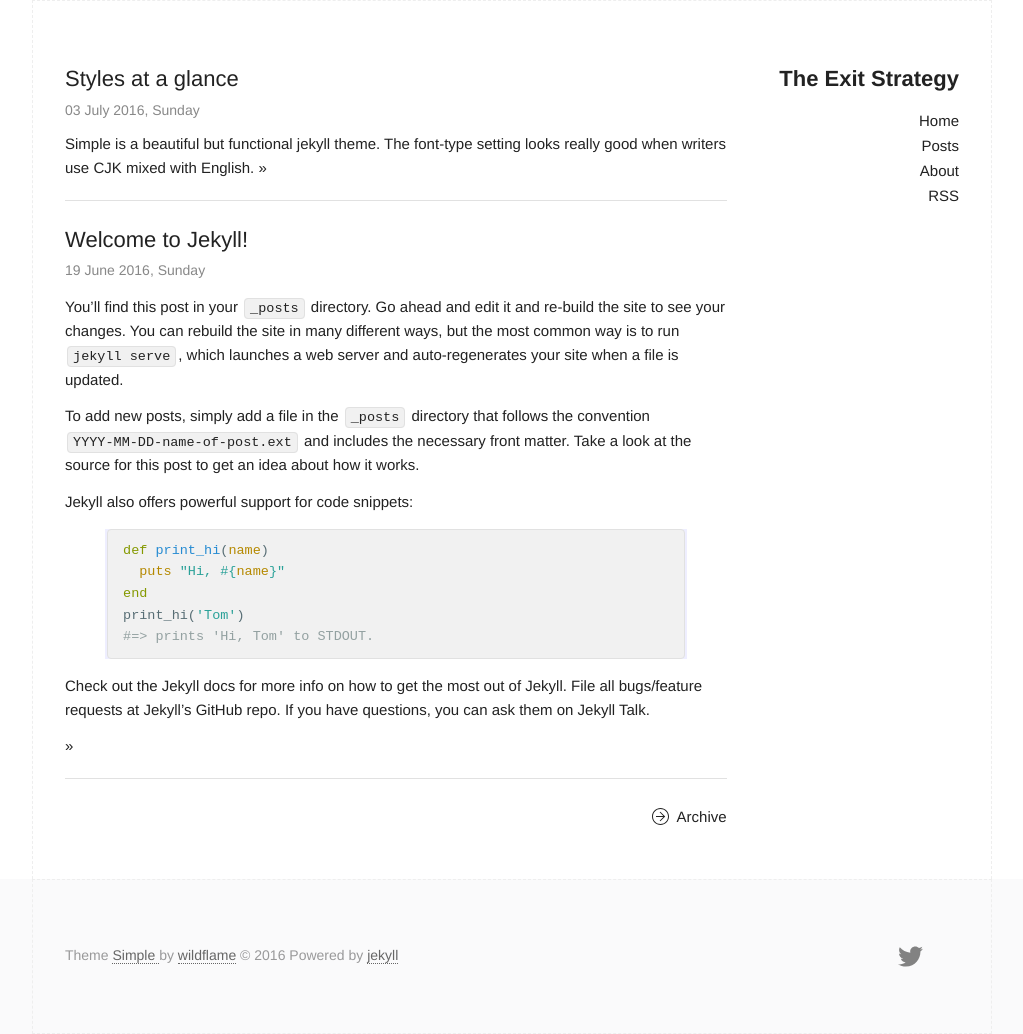
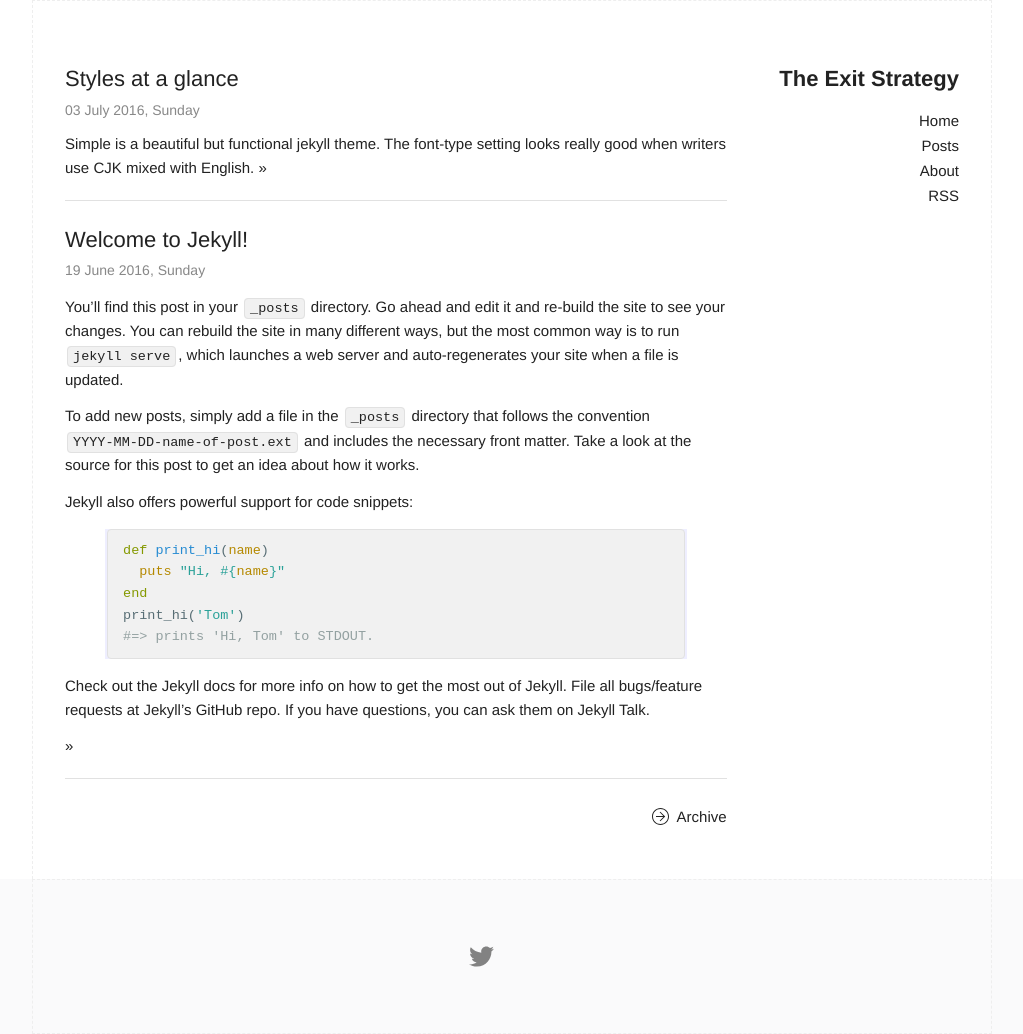
Before and after one commit to theexitstrategy/theexitstrategy.github.io, a Jekyll site: the page built from index.html, in a window 1280 px wide. Shown: the whole page, without its empty margins (128-1151 px from the left). Built offline with Jekyll 4.4.1, drawn with Linux system fonts in a browser that asks for light colours.

Commit message:
Remove footer text

```diff
--- a/_includes/footer.html
+++ b/_includes/footer.html
@@ -2,9 +2,6 @@
   <div class="container">
     <div class="footer left column one-half">
       <section class="small-font">
-        Theme <a href="https://github.com/wild-flame/jekyll-simple"> Simple </a> by <a href="http://wildflame.me">wildflame</a>
-        © 2016
-        Powered by <a href="https://github.com/jekyll/jekyll">jekyll</a>
       </section>
     </div>
 
```
